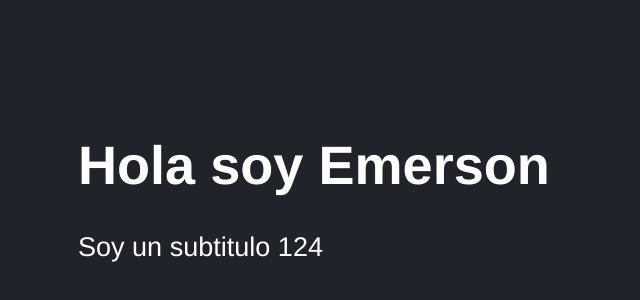
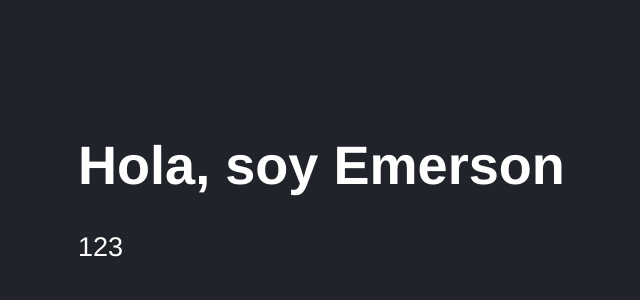
Before and after one commit to emersongonzal86/curso_react, a React (Vite) app in the folder 03-counter-app-vite/: page / in a window 1280 px wide. Shown: the part 50-350 px from the top of the page, without its empty margins (70-710 px from the left). Built offline with nearby package versions, Linux system fonts and the light colour scheme.

Commit message:
PropTypes

```diff
--- a/03-counter-app-vite/package.json
+++ b/03-counter-app-vite/package.json
@@ -9,6 +9,7 @@
     "preview": "vite preview"
   },
   "dependencies": {
+    "prop-types": "^15.8.1",
     "react": "^18.2.0",
     "react-dom": "^18.2.0"
   },
--- a/03-counter-app-vite/src/FirstApp.jsx
+++ b/03-counter-app-vite/src/FirstApp.jsx
@@ -1,15 +1,11 @@
-//COMUNICACIÓN ENTRE COMPONENTES -Props
+//PropTypes
+/*para usra prop-types en vite debe instalarse manualmente usando el comando yarn add prop-types
+se importa mediante import PropTypes from 'prop-types'; OJO CON LAS MAYUSCULAS Y MINUSCULAS*/
 
-/*props son las propiedades que le enviamos a una funcion
-las props son objetos por los cuales fluye informacion desde un  componente padre a un componente hijo
-en este ejemplo desde el archivo main puedo enviar informacion al componente FirstApp.jsx
-las props siempre se desestructuran xport const FirstApp = ({title}) => {
-y se pueden llamar directo  <h1>{title}</h1>
-
-{subTitle +1 } le sumo uno al valor enviado como props desde main
+/*
 
 */
-
+import PropTypes from 'prop-types';
 
 export const FirstApp = ({title, subTitle}) => {
 
@@ -19,9 +15,19 @@ export const FirstApp = ({title, subTitle}) => {
       <>
       <h1>{ title }</h1>
           {/* <code>{JSON.stringify(newMessage)}</code> */}
-          <p> Soy un subtitulo {subTitle +1 }</p>
+          <p> { subTitle }</p>
 
       </>
 
       )
   }
+
+  //definiendo las proptypes OJO CON LAS MAYUSCULAS Y MINUSCULAS
+// title: PropTypes.string esto valida que sea un string
+//isRequired lo define como requerido title: PropTypes.string.isRequired
+
+
+  FirstApp.propTypes ={
+    title: PropTypes.string.isRequired,
+    subTitle: PropTypes.number,
+  }
--- a/03-counter-app-vite/src/main.jsx
+++ b/03-counter-app-vite/src/main.jsx
@@ -30,10 +30,11 @@ import './styles.css'
 //Aca vamos a renderizar la aplicación
 //subTitle={123} se utilizan llaves para pasar numeros como props
 // <FirstApp title="Hola soy Emerson" subTitle={123} /> todo lo que se define luego FirstApp son props
+// la forma corta de mandar un booleano es solo indicando la prop como por ejemplo title <FirstApp title/> eso manda el valor como true
 
 ReactDOM.createRoot( document.getElementById('root')).render(
     <React.StrictMode>
 
-        <FirstApp title="Hola soy Emerson" subTitle={123} />
+        <FirstApp title="Hola, soy Emerson" subTitle={ 123 }/>
     </React.StrictMode>
 );
```
Also changed, not shown: 1 other file (tests, documents, lock files or other folders).
